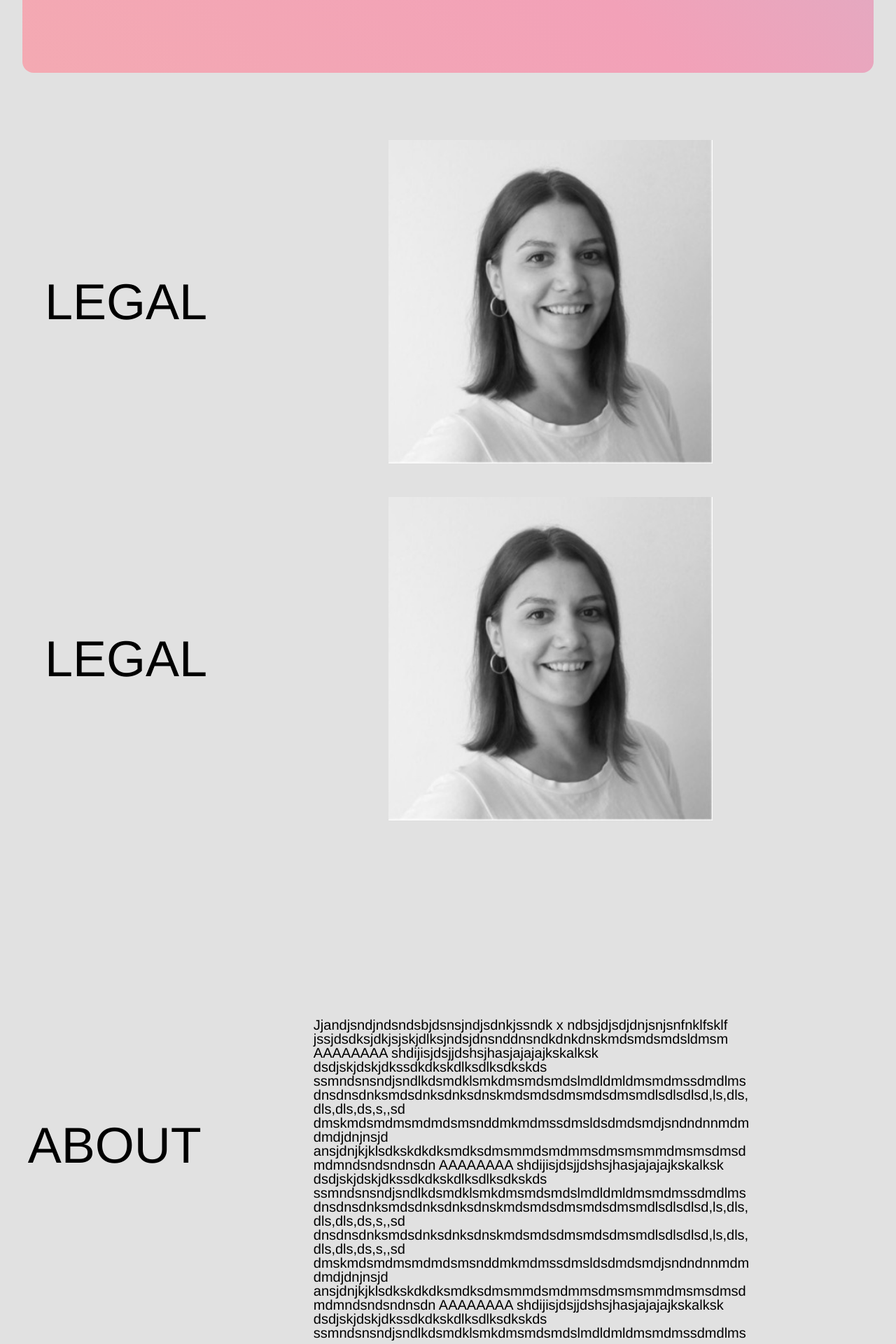
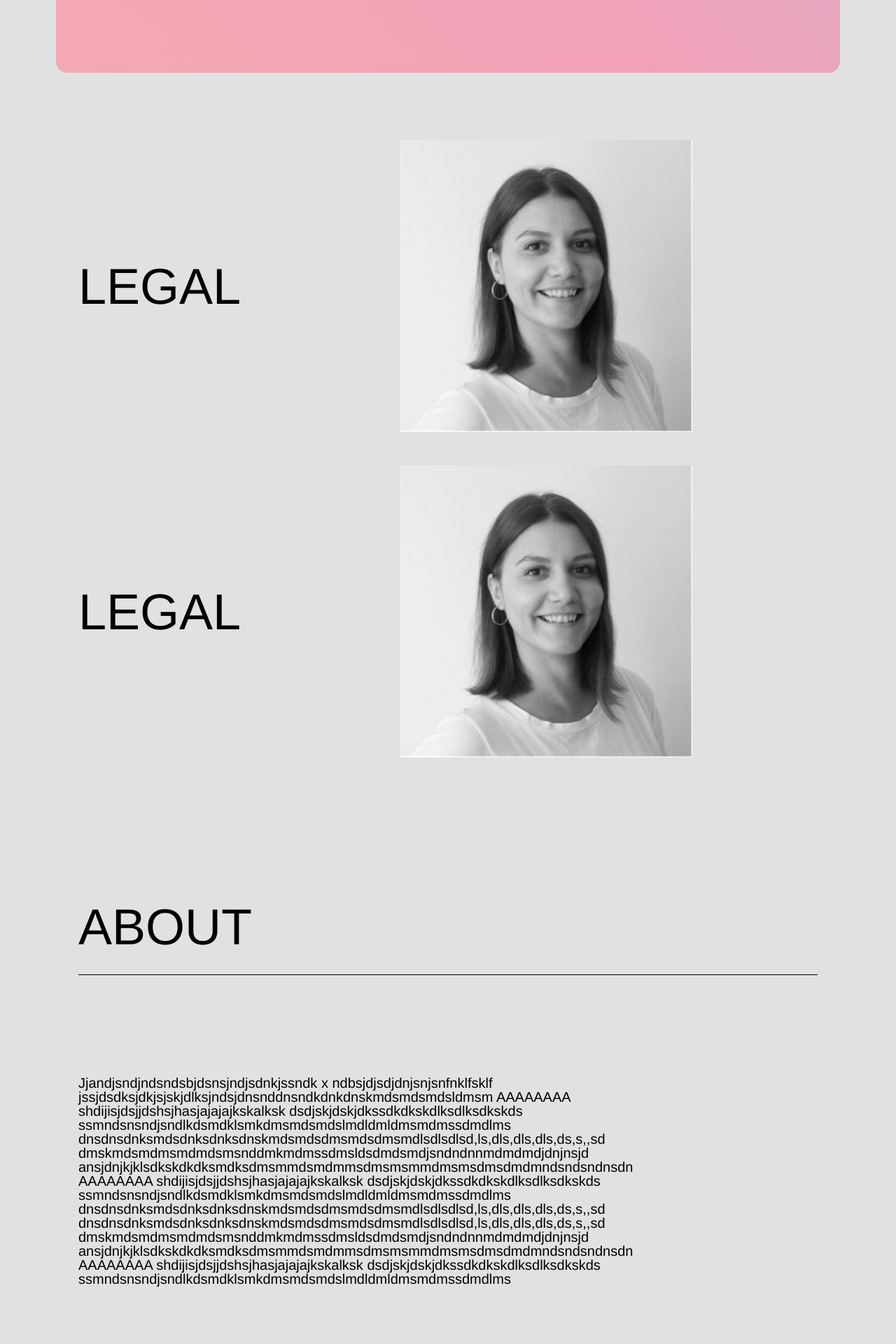
Before and after one commit to HristinaGjo/Website-Portfolio-HG, a React (Vite) app: page / in a window 1280 px wide. Shown: the part 740-2660 px from the top of the page at 70% size. Built offline with nearby package versions, Linux system fonts and the light colour scheme.

Commit message:
changes in grid about section

```diff
--- a/package.json
+++ b/package.json
@@ -10,6 +10,7 @@
     "preview": "vite preview"
   },
   "dependencies": {
+    "locomotive-scroll": "^4.1.4",
     "lucide-react": "^0.372.0",
     "react": "^16.14.0",
     "react-animate-on-scroll": "^2.1.7",
--- a/src/components/About.jsx
+++ b/src/components/About.jsx
@@ -41,7 +41,7 @@ const About = React.forwardRef (({ id }, ref) => {
           <span style={{ "--i": 4 }}>U</span>
           <span style={{ "--i": 5 }}>T</span>
         </div>
-        <div className={classes.rightCtn}>
+        <div className={`${classes.rightCtn} ${animate ? classes.animate : ""}`} ref={titleRef}>
           <span>Jjandjsndjndsndsbjdsnsjndjsdnkjssndk x ndbsjdjsdjdnjsnjsnfnklfsklf
           jssjdsdksjdkjsjskjdlksjndsjdnsnddnsndkdnkdnskmdsmdsmdsldmsm
           AAAAAAAA shdijisjdsjjdshsjhasjajajajkskalksk dsdjskjdskjdkssdkdkskdlksdlksdkskds
--- a/src/components/Connect.jsx
+++ b/src/components/Connect.jsx
@@ -49,7 +49,7 @@ const Connect = ({ id }) => {
           <span style={{ "--i": 13 }}>T</span> */}
         </div>
 
-        <a className={classes.emailLink} href="mailto:hgjorgieva@gmail.com">hgjorgieva@gmail.com</a>
+        <a className={`${classes.emailLink} ${animate ? classes.animate : ""}`} ref={titleRef} href="mailto:hgjorgieva@gmail.com">hgjorgieva@gmail.com</a>
       </div>
     </div>
   );
--- a/src/components/Projects.jsx
+++ b/src/components/Projects.jsx
@@ -1,10 +1,11 @@
 import React, { useRef, useState, useEffect } from "react";
 import classes from "../styles/projects.module.css";
-import imageOne from "../assets/me.png"
+import imageOne from "../assets/me.png";
 
-const Projects = React.forwardRef (({ id }, ref) => {
+const Projects = React.forwardRef(({ id }, ref) => {
   const [animate, setAnimate] = useState(false);
   const titleRef = useRef(null);
+  const imageRef = useRef(null);
 
   useEffect(() => {
     function handleScroll() {
@@ -31,30 +32,24 @@ const Projects = React.forwardRef (({ id }, ref) => {
     };
   }, []);
 
-
-
-
   return (
-      <>
-        <div  ref={ref} id={id} className={classes.pageCtn}>
+    <div ref={ref} id={id} className={classes.pageCtn}>
       <div className={classes.projects}>
-            <div className={classes.projectOne}>
-                <span>LEGAL</span>
-                    <img src={imageOne}></img>
+        <div className={classes.projectOne}  ref={titleRef}>
+          <span className={`${animate ? classes.animateSpan : ""}`}>LEGAL</span>
+          <img /*className={`${animate ? classes.animateImage : ""}`} */ src={imageOne} ref={imageRef} alt="Legal" />
         </div>
-            <div className={classes.projectTwo}>
-                <span>LEGAL</span>
-                    <img src={imageOne}></img>
+        <div className={classes.projectTwo}  ref={titleRef}>
+          <span className={`${animate ? classes.animateSpan : ""}`}>LEGAL</span>
+          <img /*className={`${animate ? classes.animateImage : ""}`} */src={imageOne} ref={imageRef} alt="Legal" />
         </div>
       </div>
-
     </div>
-
-      </>
   );
 });
 
 export default Projects;
+
 
 
 
--- a/src/styles/about.module.css
+++ b/src/styles/about.module.css
@@ -36,7 +36,7 @@ body {
 @keyframes fadeIn {
     from {
         opacity: 0;
-        transform: translateY(50px);
+        transform: translateY(70px);
     }
     to {
         opacity: 1;
@@ -74,15 +74,18 @@ body {
 
     .textCtn {
       display: grid;
-      grid-template-columns: 1fr 2fr;
+      grid-template-columns: 1fr;
       align-items: center;
       justify-content: center;
       font-family: "Helvetica";
-      gap: 10rem;
+      gap: 5rem;
+
     }
 
     .leftCtn {
       font-size: 4.5rem;
+      border-bottom: 1px solid black;
+      padding-bottom: 2rem;
     }
 
     .rightCtn {
--- a/src/styles/connect.module.css
+++ b/src/styles/connect.module.css
@@ -62,6 +62,8 @@ body {
   display: flex;
   justify-content:flex-start;
   align-items: center;
+  border-top: 1px solid black;
+  animation: fadeIn 1s ease forwards;
 }
 
 .leftCtn {
--- a/src/styles/header.module.css
+++ b/src/styles/header.module.css
@@ -7,7 +7,7 @@ body {
     width: 100%;
     height: auto;
     box-sizing: border-box;
-    padding-bottom: 4rem;
+    padding-bottom: 2rem;
 }
 
 .headerCtn {
--- a/src/styles/projects.module.css
+++ b/src/styles/projects.module.css
@@ -1,3 +1,5 @@
+/* projects.module.css */
+
 body {
     overflow-x: hidden;
     margin: 0;
@@ -9,13 +11,13 @@ body {
     box-sizing: border-box;
   }
 
-.projects{
+  .projects {
     display: grid;
     gap: 2rem;
   }
 
   .projectOne,
-.projectTwo{
+  .projectTwo {
     display: grid;
     grid-template-rows: 1fr;
     gap: 1rem;
@@ -24,12 +26,57 @@ body {
   }
 
   .projectOne span,
-.projectTwo span{
+  .projectTwo span {
     font-size: 2rem;
   }
 
-img{
+  img {
     width: 100%;
+  }
+
+  @keyframes fadeIn {
+    from {
+      opacity: 0;
+      transform: translateY(50px);
+    }
+    to {
+      opacity: 1;
+      transform: translateY(0);
+    }
+  }
+
+  @keyframes fadeInSpan {
+    from {
+      opacity: 0;
+      transform: translateY(20px);
+    }
+    to {
+      opacity: 1;
+      transform: translateY(0);
+    }
+  }
+
+  @keyframes fadeInImage {
+    from {
+      opacity: 0;
+      transform: translateY(-20px);
+    }
+    to {
+      opacity: 1;
+      transform: translateY(0);
+    }
+  }
+
+  .animate {
+    animation: fadeIn 1s ease forwards;
+  }
+
+  .animateSpan {
+    animation: fadeInSpan 1s ease forwards;
+  }
+
+  .animateImage {
+    animation: fadeInImage 1s ease forwards;
   }
 
 
@@ -42,31 +89,31 @@ img{
       padding: 4rem;
       /* border-top: 1px solid black; */
     }
-    .projects{
+
+    .projects {
       display: grid;
       gap: 3rem;
     }
 
     .projectOne,
-    .projectTwo{
+    .projectTwo {
       display: grid;
       grid-template-columns: 1fr 2fr;
-        gap:10rem;
+      gap: 10rem;
       margin: 0;
       align-items: center;
     }
 
     .projectOne span,
-    .projectTwo span{
+    .projectTwo span {
       font-size: 4.5rem;
     }
 
-    img{
+    img {
       width: 70%;
     }
+  }
 
-
-  }
 
 
   /* before grid and projects
--- a/src/styles/sectionContainer.module.css
+++ b/src/styles/sectionContainer.module.css
@@ -14,7 +14,7 @@ body{
    @media (min-width: 768px) {
     .sectionContainer {
         width: 100%;
-        padding: 0;
+        padding: 0 3rem;
         align-items: center;
         /* border-bottom: 1px solid black;*/
         box-sizing: border-box;
--- a/src/styles/services.module.css
+++ b/src/styles/services.module.css
@@ -51,6 +51,21 @@ body {
    /* border-bottom: 1px solid black;*/
   }
 
+  @keyframes fadeIn {
+    from {
+        opacity: 0;
+        transform: translateY(70px);
+    }
+    to {
+        opacity: 1;
+        transform: translateY(0);
+    }
+}
+
+.animate {
+    animation: fadeIn 1.5s ease forwards;
+}
+
 
   /* @keyframes fliper {
     30%{
@@ -68,7 +83,7 @@ body {
         animation-delay: calc(var(--i)*0.15s);
     } */
 
-    @keyframes fadeIn {
+    /*@keyframes fadeIn {
       from {
           opacity: 0;
           transform: translateY(50px);
@@ -81,7 +96,34 @@ body {
 
   .animate {
       animation: fadeIn 1s ease forwards;
+  } */
+
+ /* @keyframes typing {
+  from {
+    opacity: 0;
+    transform: translateY(-20px);
   }
+  to {
+    opacity: 1;
+    transform: translateY(0);
+  }
+}
+
+/* Apply the animation to each letter
+.letter {
+  animation: typing 0.5s ease forwards;
+  opacity: 0;
+}
+
+/* Adjust animation delay for each letter
+.letter:nth-child(1) { animation-delay: 0.1s; }
+.letter:nth-child(2) { animation-delay: 0.2s; }
+.letter:nth-child(3) { animation-delay: 0.3s; }
+.letter:nth-child(4) { animation-delay: 0.4s; }
+.letter:nth-child(5) { animation-delay: 0.5s; }
+.letter:nth-child(6) { animation-delay: 0.6s; }
+.letter:nth-child(7) { animation-delay: 0.7s; }
+.letter:nth-child(8) { animation-delay: 0.8s; } */
 
 
   @media (min-width: 768px) {
```
Also changed, not shown: src/components/Services.jsx (+74 -13 lines), 1 other file (tests, documents, lock files or other folders). Lines whose indentation alone changed are shown as unchanged.
